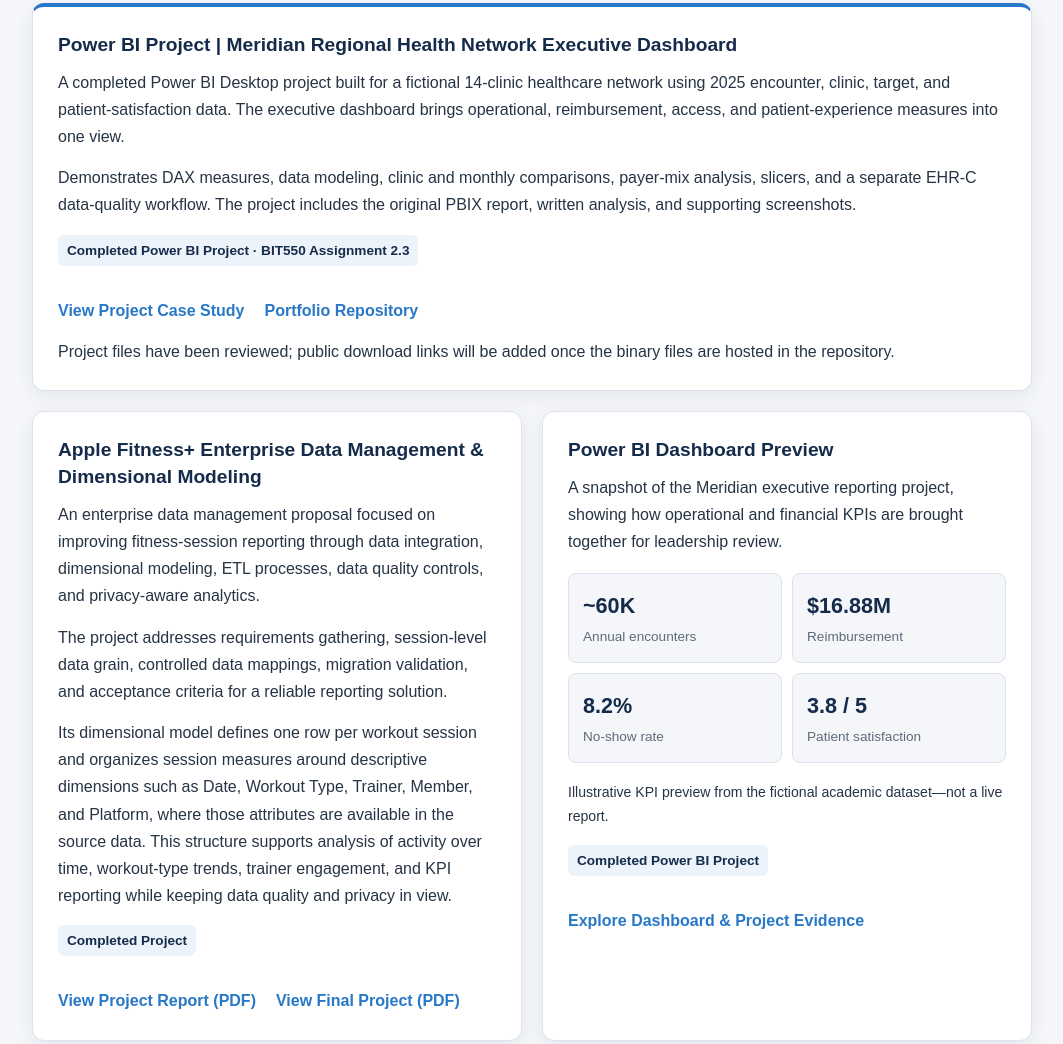
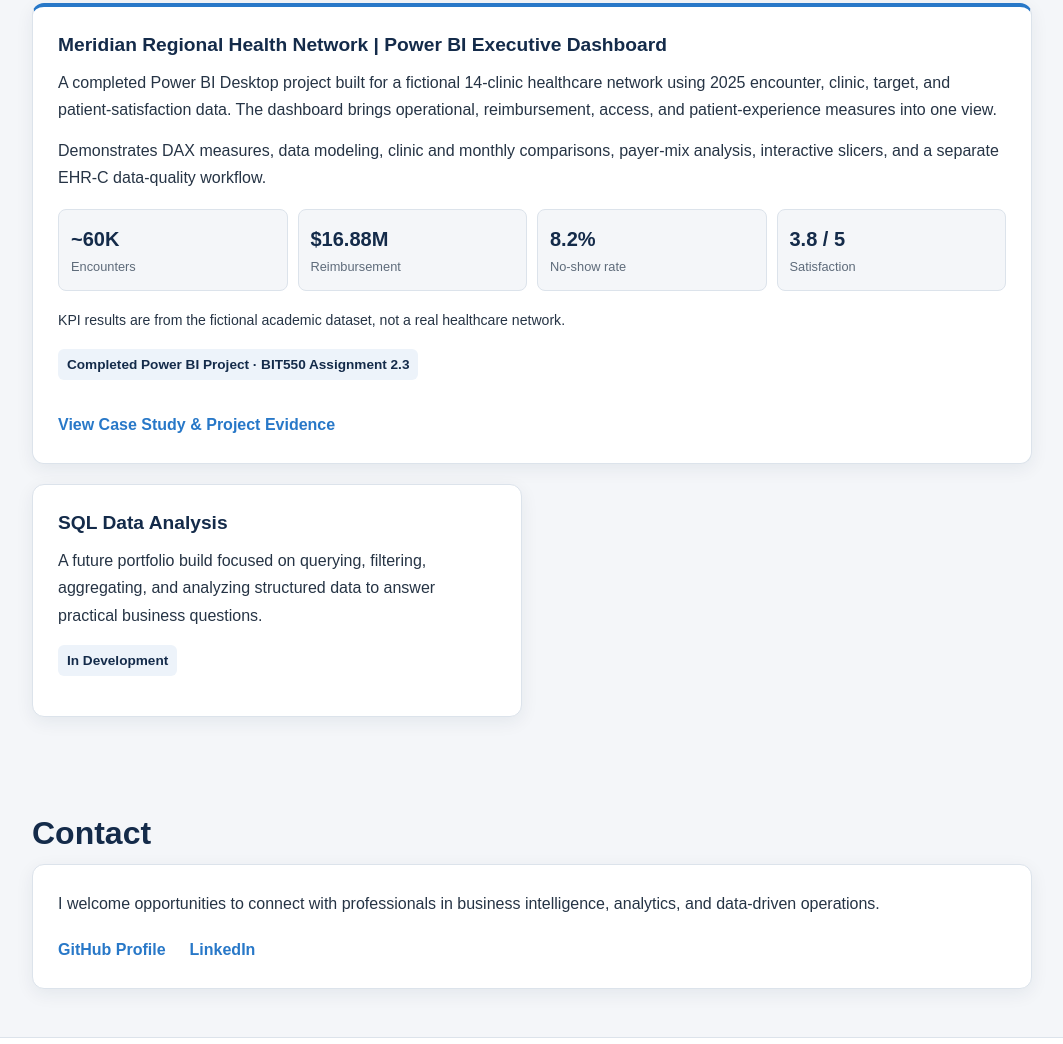
Before and after one commit to CalebTurnerBI/CalebTurnerBI.github.io, a plain HTML site: page index.html in a window 1280 px wide. Shown: the part 1915-2959 px from the top of the page, without its empty margins (108-1171 px from the left). Drawn offline with Linux system fonts and the light colour scheme.

Commit message:
Consolidate Meridian Power BI project into one homepage card

```diff
--- a/index.html
+++ b/index.html
@@ -423,92 +423,42 @@
           </article>
 
           <article class="card project-featured">
-            <h3>Power BI Project | Meridian Regional Health Network Executive Dashboard</h3>
+            <h3>Meridian Regional Health Network | Power BI Executive Dashboard</h3>
             <p>
               A completed Power BI Desktop project built for a fictional 14-clinic
               healthcare network using 2025 encounter, clinic, target, and
-              patient-satisfaction data. The executive dashboard brings operational,
+              patient-satisfaction data. The dashboard brings operational,
               reimbursement, access, and patient-experience measures into one view.
             </p>
             <p>
               Demonstrates DAX measures, data modeling, clinic and monthly comparisons,
-              payer-mix analysis, slicers, and a separate EHR-C data-quality workflow.
-              The project includes the original PBIX report, written analysis, and
-              supporting screenshots.
+              payer-mix analysis, interactive slicers, and a separate EHR-C
+              data-quality workflow.
+            </p>
+            <div style="display:grid;grid-template-columns:repeat(4,minmax(0,1fr));gap:10px;margin:18px 0;">
+              <div style="padding:12px;border:1px solid var(--border);border-radius:8px;background:#f4f6f9;">
+                <div style="font-size:1.25rem;font-weight:700;color:var(--navy);">~60K</div>
+                <div style="font-size:.8rem;color:var(--muted);">Encounters</div>
+              </div>
+              <div style="padding:12px;border:1px solid var(--border);border-radius:8px;background:#f4f6f9;">
+                <div style="font-size:1.25rem;font-weight:700;color:var(--navy);">$16.88M</div>
+                <div style="font-size:.8rem;color:var(--muted);">Reimbursement</div>
+              </div>
+              <div style="padding:12px;border:1px solid var(--border);border-radius:8px;background:#f4f6f9;">
+                <div style="font-size:1.25rem;font-weight:700;color:var(--navy);">8.2%</div>
+                <div style="font-size:.8rem;color:var(--muted);">No-show rate</div>
+              </div>
+              <div style="padding:12px;border:1px solid var(--border);border-radius:8px;background:#f4f6f9;">
+                <div style="font-size:1.25rem;font-weight:700;color:var(--navy);">3.8 / 5</div>
+                <div style="font-size:.8rem;color:var(--muted);">Satisfaction</div>
+              </div>
+            </div>
+            <p class="muted" style="font-size:.88rem;">
+              KPI results are from the fictional academic dataset, not a real healthcare network.
             </p>
             <span class="status">Completed Power BI Project · BIT550 Assignment 2.3</span>
             <div class="project-links">
-              <a href="meridian-power-bi-dashboard.html">View Project Case Study</a>
-              <a href="https://github.com/CalebTurnerBI/CalebTurnerBI.github.io">Portfolio Repository</a>
-            </div>
-            <p class="muted" style="margin-top:14px;">
-              Project files have been reviewed; public download links will be added
-              once the binary files are hosted in the repository.
-            </p>
-          </article>
-
-          <article class="card">
-            <h3>Apple Fitness+ Enterprise Data Management &amp; Dimensional Modeling</h3>
-            <p>
-              An enterprise data management proposal focused on improving
-              fitness-session reporting through data integration,
-              dimensional modeling, ETL processes, data quality controls,
-              and privacy-aware analytics.
-            </p>
-            <p>
-              The project addresses requirements gathering, session-level
-              data grain, controlled data mappings, migration validation,
-              and acceptance criteria for a reliable reporting solution.
-            </p>
-            <p>
-              Its dimensional model defines one row per workout session
-              and organizes session measures around descriptive dimensions
-              such as Date, Workout Type, Trainer, Member, and Platform,
-              where those attributes are available in the source data.
-              This structure supports analysis of activity over time,
-              workout-type trends, trainer engagement, and KPI reporting
-              while keeping data quality and privacy in view.
-            </p>
-            <span class="status">Completed Project</span>
-            <div class="project-links">
-              <a href="TurnerCaleb_4.3_Apple_Fitness_EDM_Final_Project_Report.pdf"
-                 target="_blank" rel="noopener noreferrer">View Project Report (PDF)</a>
-              <a href="TurnerCaleb_4.3_Apple_Fitness_EDM_Final_Project.pdf"
-                 target="_blank" rel="noopener noreferrer">View Final Project (PDF)</a>
-            </div>
-          </article>
-
-          <article class="card">
-            <h3>Power BI Dashboard Preview</h3>
-            <p>
-              A snapshot of the Meridian executive reporting project, showing
-              how operational and financial KPIs are brought together for
-              leadership review.
-            </p>
-            <div style="display:grid;grid-template-columns:repeat(2,minmax(0,1fr));gap:10px;margin:18px 0;">
-              <div style="padding:14px;border:1px solid var(--border);border-radius:8px;background:#f4f6f9;">
-                <div style="font-size:1.35rem;font-weight:700;color:var(--navy);">~60K</div>
-                <div style="font-size:.85rem;color:var(--muted);">Annual encounters</div>
-              </div>
-              <div style="padding:14px;border:1px solid var(--border);border-radius:8px;background:#f4f6f9;">
-                <div style="font-size:1.35rem;font-weight:700;color:var(--navy);">$16.88M</div>
-                <div style="font-size:.85rem;color:var(--muted);">Reimbursement</div>
-              </div>
-              <div style="padding:14px;border:1px solid var(--border);border-radius:8px;background:#f4f6f9;">
-                <div style="font-size:1.35rem;font-weight:700;color:var(--navy);">8.2%</div>
-                <div style="font-size:.85rem;color:var(--muted);">No-show rate</div>
-              </div>
-              <div style="padding:14px;border:1px solid var(--border);border-radius:8px;background:#f4f6f9;">
-                <div style="font-size:1.35rem;font-weight:700;color:var(--navy);">3.8 / 5</div>
-                <div style="font-size:.85rem;color:var(--muted);">Patient satisfaction</div>
-              </div>
-            </div>
-            <p class="muted" style="font-size:.88rem;">
-              Illustrative KPI preview from the fictional academic dataset—not a live report.
-            </p>
-            <span class="status">Completed Power BI Project</span>
-            <div class="project-links">
-              <a href="meridian-power-bi-dashboard.html">Explore Dashboard &amp; Project Evidence</a>
+              <a href="meridian-power-bi-dashboard.html">View Case Study &amp; Project Evidence</a>
             </div>
           </article>
 
```
